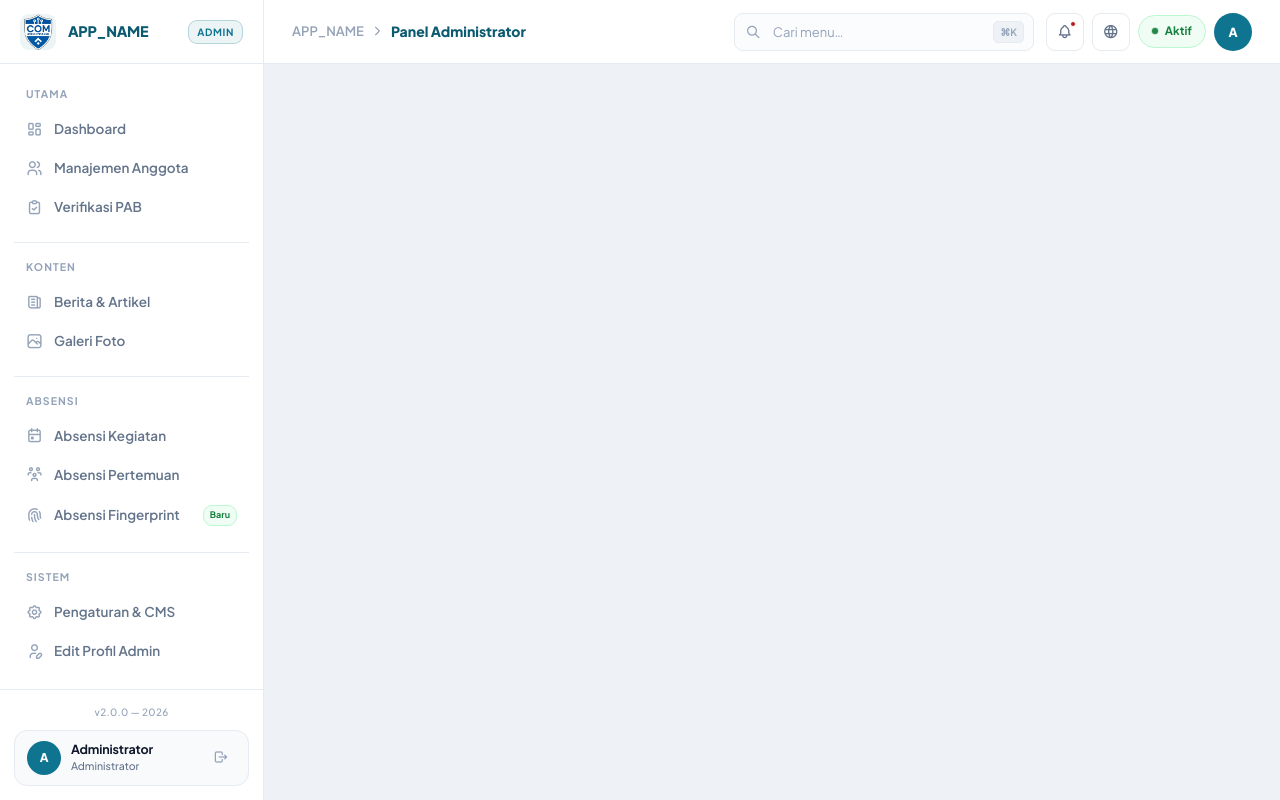
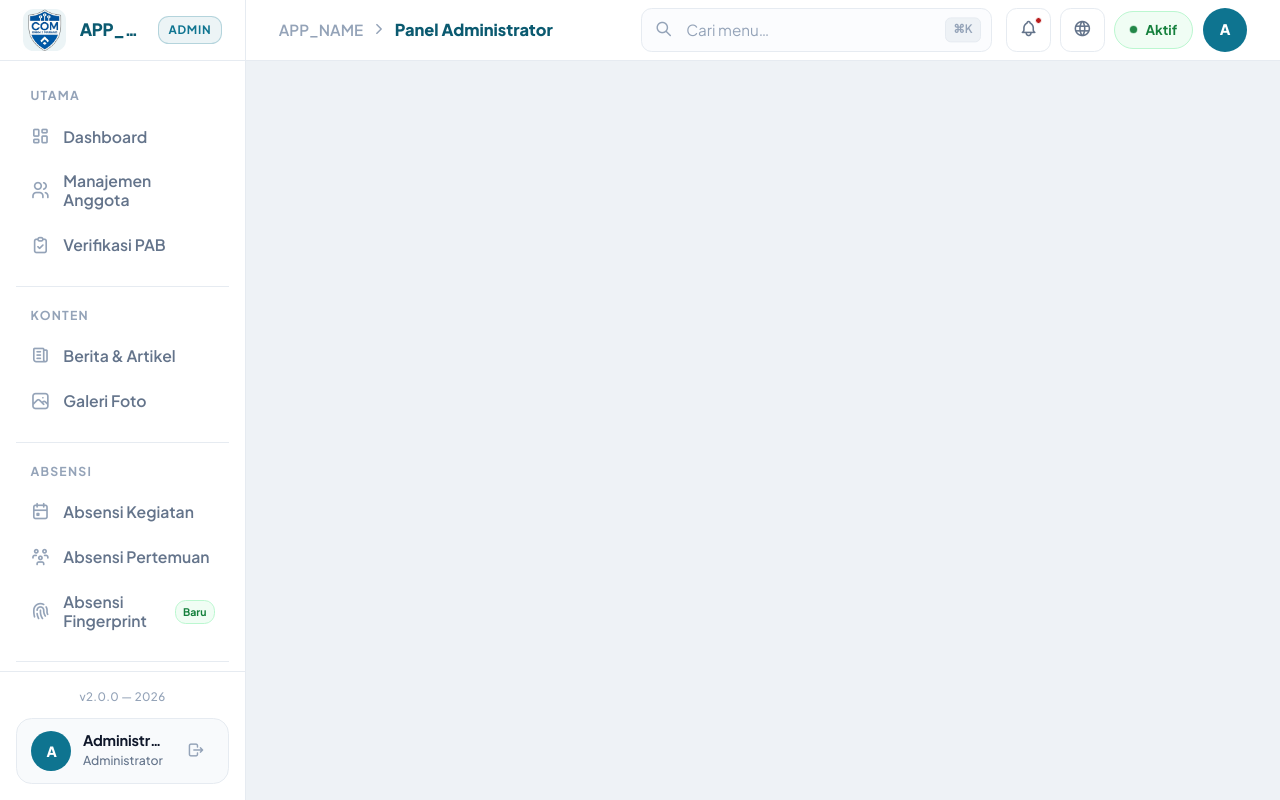
Before and after one commit to comsmakda/comsmkn2prg, a PHP site: page /app/views/layouts/admin.php in a window 1280 px wide. Run offline with PHP 8.4, Linux system fonts and the light colour scheme; the template is opened without the code that fills it, so the values that code supplies are empty; some libraries are stand-ins or nearby versions.

Commit message:
update layoout

```diff
--- a/app/views/layouts/admin.php
+++ b/app/views/layouts/admin.php
@@ -19,11 +19,22 @@
 *, *::before, *::after { box-sizing: border-box; margin: 0; padding: 0; }
 
 /* ==========================================================================
+   FLUID ROOT — semua ukuran turunan (rem) mengikuti ini.
+   Skala dari layar kecil (14px) sampai layar besar/4K (20px).
+   Ini kunci utama supaya UI ikut membesar mengikuti resolusi layar.
+   ========================================================================== */
+html {
+  font-size: clamp(14px, 0.5vw + 10px, 20px);
+}
+
+/* ==========================================================================
    TOKENS — Design System: Community Programmer SMKN 2 Pinrang
    ========================================================================== */
 :root {
-  --sw: 264px;
-  --th: 64px;
+  /* Sidebar & topbar: pakai clamp+vw/vh sendiri (independen dari rem)
+     supaya proporsinya bisa dikontrol terpisah dari skala font. */
+  --sw: clamp(15rem, 16vw, 21.5rem);
+  --th: clamp(3.7rem, 7vh, 4.6rem);
 
   /* Base surface */
   --c-page:   #eef2f6;
@@ -46,10 +57,10 @@
   --c-red-bg:   #fef2f2; --c-red-border:   #fecaca; --c-red-text:   #b91c1c;
   --c-green-bg: #f0fdf4; --c-green-border: #bbf7d0; --c-green-text: #15803d;
 
-  /* Radius */
-  --radius-sm: 9px;
-  --radius-md: 13px;
-  --radius-lg: 22px;
+  /* Radius (rem, ikut skala font root) */
+  --radius-sm: 0.65rem;
+  --radius-md: 0.95rem;
+  --radius-lg: 1.55rem;
 
   /* Font */
   --ff: 'Plus Jakarta Sans', sans-serif;
@@ -70,7 +81,7 @@ body {
   font-family: var(--ff);
   background: var(--c-page);
   color: var(--c-ink);
-  font-size: 14px;
+  font-size: 1rem;
   line-height: 1.6;
   -webkit-font-smoothing: antialiased;
 }
@@ -133,14 +144,14 @@ button { font-family: inherit; cursor: pointer; }
 .sb-brand {
   display: flex;
   align-items: center;
-  gap: 12px;
+  gap: 0.86rem;
   height: var(--th);
-  padding: 0 20px;
+  padding: 0 1.43rem;
   border-bottom: 1px solid var(--c-border);
   flex-shrink: 0;
 }
 .sb-logo-wrap {
-  width: 36px; height: 36px;
+  width: 2.57rem; height: 2.57rem;
   border-radius: var(--radius-sm);
   background: var(--c-primary-08);
   display: flex; align-items: center; justify-content: center;
@@ -148,17 +159,17 @@ button { font-family: inherit; cursor: pointer; }
   overflow: hidden;
 }
 .sb-logo { width: 100%; height: 100%; object-fit: contain; }
-.sb-logo-fallback { font-size: 17px; color: var(--c-primary); }
+.sb-logo-fallback { font-size: 1.21rem; color: var(--c-primary); }
 .sb-name {
   flex: 1;
-  font-size: 14.5px;
+  font-size: 1.04rem;
   font-weight: 800;
   letter-spacing: -.02em;
   color: var(--c-primary-dk);
   white-space: nowrap; overflow: hidden; text-overflow: ellipsis;
 }
 .sb-badge {
-  font-size: 10px;
+  font-size: 0.71rem;
   font-weight: 700;
   letter-spacing: .06em;
   text-transform: uppercase;
@@ -166,7 +177,7 @@ button { font-family: inherit; cursor: pointer; }
   background: var(--c-primary-08);
   border: 1px solid var(--c-primary-25);
   border-radius: var(--radius-sm);
-  padding: 3px 8px;
+  padding: 0.21rem 0.57rem;
   flex-shrink: 0;
 }
 
@@ -174,26 +185,26 @@ button { font-family: inherit; cursor: pointer; }
 .sb-nav {
   flex: 1;
   overflow-y: auto;
-  padding: 16px 14px;
+  padding: 1.14rem 1rem;
   display: flex;
   flex-direction: column;
   gap: 0;
 }
 
 /* Section */
-.nav-sec { margin-bottom: 4px; }
+.nav-sec { margin-bottom: 0.29rem; }
 .nav-sec + .nav-sec {
-  margin-top: 10px;
-  padding-top: 10px;
+  margin-top: 0.71rem;
+  padding-top: 0.71rem;
   border-top: 1px solid var(--c-border);
 }
 .nav-sec-label {
-  font-size: 10.5px;
+  font-size: 0.75rem;
   font-weight: 700;
   letter-spacing: .1em;
   text-transform: uppercase;
   color: var(--c-muted2);
-  padding: 6px 12px 8px;
+  padding: 0.43rem 0.86rem 0.57rem;
   display: block;
 }
 
@@ -202,15 +213,15 @@ button { font-family: inherit; cursor: pointer; }
   position: relative;
   display: flex;
   align-items: center;
-  gap: 11px;
-  padding: 10px 12px;
+  gap: 0.79rem;
+  padding: 0.71rem 0.86rem;
   border-radius: var(--radius-sm);
-  font-size: 13.5px;
+  font-size: 0.96rem;
   font-weight: 600;
   color: var(--c-muted);
   transition: color var(--tf) var(--ease), background var(--tf) var(--ease);
   user-select: none;
-  margin-bottom: 2px;
+  margin-bottom: 0.14rem;
 }
 .ni:hover { color: var(--c-ink); background: #f4f7fa; }
 .ni.act {
@@ -219,8 +230,8 @@ button { font-family: inherit; cursor: pointer; }
   box-shadow: 0 6px 16px rgba(14,116,144,.25);
 }
 .ni-icon {
-  font-size: 17px;
-  width: 17px; height: 17px;
+  font-size: 1.21rem;
+  width: 1.21rem; height: 1.21rem;
   flex-shrink: 0;
   color: var(--c-muted2);
   display: flex; align-items: center; justify-content: center;
@@ -230,7 +241,7 @@ button { font-family: inherit; cursor: pointer; }
 .ni.act .ni-icon { color: #fff; }
 .ni-label { flex: 1; line-height: 1.2; }
 .ni-badge {
-  font-size: 9px;
+  font-size: 0.64rem;
   font-weight: 700;
   letter-spacing: .05em;
   text-transform: uppercase;
@@ -238,41 +249,41 @@ button { font-family: inherit; cursor: pointer; }
   background: var(--c-amber-bg);
   border: 1px solid var(--c-amber-border);
   border-radius: var(--radius-sm);
-  padding: 2px 6px;
+  padding: 0.14rem 0.43rem;
   flex-shrink: 0;
 }
 .ni-new {
-  font-size: 9px;
+  font-size: 0.64rem;
   font-weight: 700;
   color: var(--c-green-text);
   background: var(--c-green-bg);
   border: 1px solid var(--c-green-border);
   border-radius: var(--radius-sm);
-  padding: 2px 6px;
+  padding: 0.14rem 0.43rem;
   flex-shrink: 0;
 }
-.ni-ext-icon { font-size: 12px; color: var(--c-muted2); flex-shrink: 0; }
+.ni-ext-icon { font-size: 0.86rem; color: var(--c-muted2); flex-shrink: 0; }
 .ni.act .ni-ext-icon { color: rgba(255,255,255,.8); }
 
 /* Footer */
 .sb-footer {
-  padding: 14px;
+  padding: 1rem;
   border-top: 1px solid var(--c-border);
   flex-shrink: 0;
 }
 .sb-ver {
-  font-size: 10px;
+  font-size: 0.71rem;
   color: var(--c-muted2);
   text-align: center;
-  margin-bottom: 10px;
+  margin-bottom: 0.71rem;
   letter-spacing: .03em;
   font-weight: 500;
 }
 .ucard {
   display: flex;
   align-items: center;
-  gap: 10px;
-  padding: 10px 12px;
+  gap: 0.71rem;
+  padding: 0.71rem 0.86rem;
   border-radius: var(--radius-md);
   background: #f8fafc;
   border: 1px solid var(--c-border);
@@ -280,11 +291,11 @@ button { font-family: inherit; cursor: pointer; }
 }
 .ucard:hover { border-color: var(--c-primary-25); background: #f4f8fa; }
 .ucard-av {
-  width: 34px; height: 34px;
+  width: 2.43rem; height: 2.43rem;
   border-radius: 50%;
   background: var(--c-primary);
   display: flex; align-items: center; justify-content: center;
-  font-size: 12px;
+  font-size: 0.86rem;
   font-weight: 800;
   color: #fff;
   flex-shrink: 0;
@@ -292,7 +303,7 @@ button { font-family: inherit; cursor: pointer; }
 }
 .ucard-info { flex: 1; min-width: 0; }
 .ucard-name {
-  font-size: 12.5px;
+  font-size: 0.89rem;
   font-weight: 700;
   color: var(--c-ink);
   white-space: nowrap; overflow: hidden; text-overflow: ellipsis;
@@ -300,19 +311,19 @@ button { font-family: inherit; cursor: pointer; }
   line-height: 1.3;
 }
 .ucard-role {
-  font-size: 10.5px;
+  font-size: 0.75rem;
   color: var(--c-muted);
   font-weight: 500;
-  margin-top: 1px;
+  margin-top: 0.07rem;
 }
 .btn-logout {
   display: flex; align-items: center; justify-content: center;
-  width: 30px; height: 30px;
+  width: 2.14rem; height: 2.14rem;
   border-radius: var(--radius-sm);
   background: transparent;
   border: 1px solid transparent;
   color: var(--c-muted2);
-  font-size: 15px;
+  font-size: 1.07rem;
   transition: background var(--tf) var(--ease), border-color var(--tf) var(--ease), color var(--tf) var(--ease);
   flex-shrink: 0;
 }
@@ -339,8 +350,8 @@ button { font-family: inherit; cursor: pointer; }
   height: var(--th);
   display: flex;
   align-items: center;
-  gap: 12px;
-  padding: 0 28px;
+  gap: 0.86rem;
+  padding: 0 2rem;
   background: var(--c-white);
   border-bottom: 1px solid var(--c-border);
   flex-shrink: 0;
@@ -348,12 +359,12 @@ button { font-family: inherit; cursor: pointer; }
 }
 .btn-menu {
   display: flex; align-items: center; justify-content: center;
-  width: 36px; height: 36px;
+  width: 2.57rem; height: 2.57rem;
   border-radius: var(--radius-sm);
   background: transparent;
   border: 1px solid var(--c-border);
   color: var(--c-muted);
-  font-size: 16px;
+  font-size: 1.14rem;
   transition: background var(--tf), border-color var(--tf), color var(--tf);
   flex-shrink: 0;
 }
@@ -364,29 +375,29 @@ button { font-family: inherit; cursor: pointer; }
 .bc {
   display: flex;
   align-items: center;
-  font-size: 13px;
+  font-size: 0.93rem;
 }
 .bc-root { color: var(--c-muted2); font-weight: 600; }
-.bc-sep  { color: var(--c-muted2); font-size: 15px; margin: 0 6px; display: flex; }
-.bc-page { color: var(--c-primary-dk); font-weight: 800; font-size: 14px; }
+.bc-sep  { color: var(--c-muted2); font-size: 1.07rem; margin: 0 0.43rem; display: flex; }
+.bc-page { color: var(--c-primary-dk); font-weight: 800; font-size: 1rem; }
 @media (max-width: 767px) { .bc { display: none; } }
 
 /* Search */
 .tb-search {
   flex: 1;
-  max-width: 300px;
+  max-width: 21.43rem;
   margin-left: auto;
   position: relative;
 }
 .tb-search input {
   width: 100%;
-  height: 38px;
+  height: 2.71rem;
   background: #fbfcfe;
   border: 1.5px solid var(--c-border);
   border-radius: var(--radius-sm);
-  padding: 0 44px 0 38px;
+  padding: 0 3.14rem 0 2.71rem;
   font-family: var(--ff);
-  font-size: 13px;
+  font-size: 0.93rem;
   color: var(--c-ink);
   outline: none;
   transition: border var(--tf), background var(--tf), box-shadow var(--tf);
@@ -394,49 +405,49 @@ button { font-family: inherit; cursor: pointer; }
 .tb-search input::placeholder { color: var(--c-muted2); }
 .tb-search input:focus { border-color: var(--c-primary-lt); background: #fff; box-shadow: 0 0 0 3px rgba(6,182,212,.12); }
 .tb-si {
-  position: absolute; left: 12px; top: 50%; transform: translateY(-50%);
-  font-size: 15px; color: var(--c-muted2); pointer-events: none;
+  position: absolute; left: 0.86rem; top: 50%; transform: translateY(-50%);
+  font-size: 1.07rem; color: var(--c-muted2); pointer-events: none;
 }
 .tb-kbd {
-  position: absolute; right: 10px; top: 50%; transform: translateY(-50%);
-  font-size: 10px; font-weight: 600; color: var(--c-muted2);
+  position: absolute; right: 0.71rem; top: 50%; transform: translateY(-50%);
+  font-size: 0.71rem; font-weight: 600; color: var(--c-muted2);
   background: var(--c-page); border: 1px solid var(--c-border);
-  border-radius: 5px; padding: 2px 6px; pointer-events: none;
+  border-radius: 0.36rem; padding: 0.14rem 0.43rem; pointer-events: none;
 }
 
 /* Actions */
 .tb-actions {
-  display: flex; align-items: center; gap: 8px; flex-shrink: 0;
+  display: flex; align-items: center; gap: 0.57rem; flex-shrink: 0;
 }
 @media (max-width: 767px) { .tb-search { display: none; } .tb-actions { margin-left: auto; } }
 
 .btn-icon {
   position: relative;
   display: flex; align-items: center; justify-content: center;
-  width: 38px; height: 38px;
+  width: 2.71rem; height: 2.71rem;
   border-radius: var(--radius-sm);
   background: transparent;
   border: 1px solid var(--c-border);
   color: var(--c-muted);
-  font-size: 16px;
+  font-size: 1.14rem;
   transition: background var(--tf), border-color var(--tf), color var(--tf);
 }
 .btn-icon:hover { background: #f4f7fa; border-color: var(--c-primary-25); color: var(--c-primary); }
 .ndot {
-  position: absolute; top: 7px; right: 7px;
-  width: 6px; height: 6px;
+  position: absolute; top: 0.5rem; right: 0.5rem;
+  width: 0.43rem; height: 0.43rem;
   border-radius: 50%; background: var(--c-red-text); border: 1.5px solid var(--c-white);
 }
 .chip-ok {
-  display: flex; align-items: center; gap: 7px;
-  padding: 6px 13px;
+  display: flex; align-items: center; gap: 0.5rem;
+  padding: 0.43rem 0.93rem;
   border-radius: 99px;
   background: var(--c-green-bg); border: 1px solid var(--c-green-border);
-  font-size: 11.5px; font-weight: 700; color: var(--c-green-text);
+  font-size: 0.82rem; font-weight: 700; color: var(--c-green-text);
   user-select: none;
 }
 .chip-dot {
-  width: 6px; height: 6px; border-radius: 50%; background: var(--c-green-text); flex-shrink: 0;
+  width: 0.43rem; height: 0.43rem; border-radius: 50%; background: var(--c-green-text); flex-shrink: 0;
   animation: pdot 2.4s ease infinite;
 }
 @keyframes pdot {
@@ -446,11 +457,11 @@ button { font-family: inherit; cursor: pointer; }
 @media (max-width: 560px) { .chip-ok span:last-child { display: none; } }
 
 .tb-av {
-  width: 38px; height: 38px;
+  width: 2.71rem; height: 2.71rem;
   border-radius: 50%;
   background: var(--c-primary);
   display: flex; align-items: center; justify-content: center;
-  font-size: 12.5px; font-weight: 800; color: #fff;
+  font-size: 0.89rem; font-weight: 800; color: #fff;
   cursor: pointer; flex-shrink: 0;
   transition: box-shadow var(--tf), transform var(--tf);
   letter-spacing: -.02em;
@@ -460,18 +471,18 @@ button { font-family: inherit; cursor: pointer; }
 /* ==========================================================================
    FLASH
    ========================================================================== */
-.flash-wrap { padding: 20px 28px 0; }
+.flash-wrap { padding: 1.43rem 2rem 0; }
 .alert {
-  display: flex; align-items: flex-start; gap: 11px;
-  padding: 13px 15px;
+  display: flex; align-items: flex-start; gap: 0.79rem;
+  padding: 0.93rem 1.07rem;
   border-radius: var(--radius-md);
-  font-size: 13px; font-weight: 500;
+  font-size: 0.93rem; font-weight: 500;
   border: 1px solid; line-height: 1.5;
 }
-.alert i { font-size: 17px; flex-shrink: 0; margin-top: 1px; }
+.alert i { font-size: 1.21rem; flex-shrink: 0; margin-top: 0.07rem; }
 .alert-msg { flex: 1; }
 .alert-x {
-  background: none; border: none; font-size: 18px; line-height: 1;
+  background: none; border: none; font-size: 1.29rem; line-height: 1;
   color: inherit; opacity: .45; padding: 0; flex-shrink: 0;
   transition: opacity var(--tf);
 }
@@ -487,13 +498,27 @@ button { font-family: inherit; cursor: pointer; }
 .pg {
   flex: 1;
   overflow-y: auto;
-  padding: 32px 28px;
+  padding: 2.29rem 2rem;
   min-height: 0; /* FIX: paksa .pg untuk benar-benar shrink & scroll di dalam dirinya sendiri */
+  width: 100%;
 }
+
+/* Layar kecil / mobile: rapatkan padding */
 @media (max-width: 480px) {
-  .tb        { padding: 0 16px; }
-  .flash-wrap{ padding: 14px 16px 0; }
-  .pg        { padding: 18px 16px; }
+  .tb        { padding: 0 1.14rem; }
+  .flash-wrap{ padding: 1rem 1.14rem 0; }
+  .pg        { padding: 1.29rem 1.14rem; }
+}
+
+/* Layar besar (monitor PC / widescreen): beri ruang lebih & batasi lebar
+   konten supaya tidak melebar tak terkendali di layar ultra-wide/4K. */
+@media (min-width: 1600px) {
+  .tb         { padding: 0 2.6rem; }
+  .flash-wrap { padding: 1.6rem 2.6rem 0; }
+  .pg         { padding: 2.6rem 2.6rem; max-width: 1920px; margin-inline: auto; }
+}
+@media (min-width: 2200px) {
+  .pg { max-width: 2200px; }
 }
   </style>
 </head>
```
